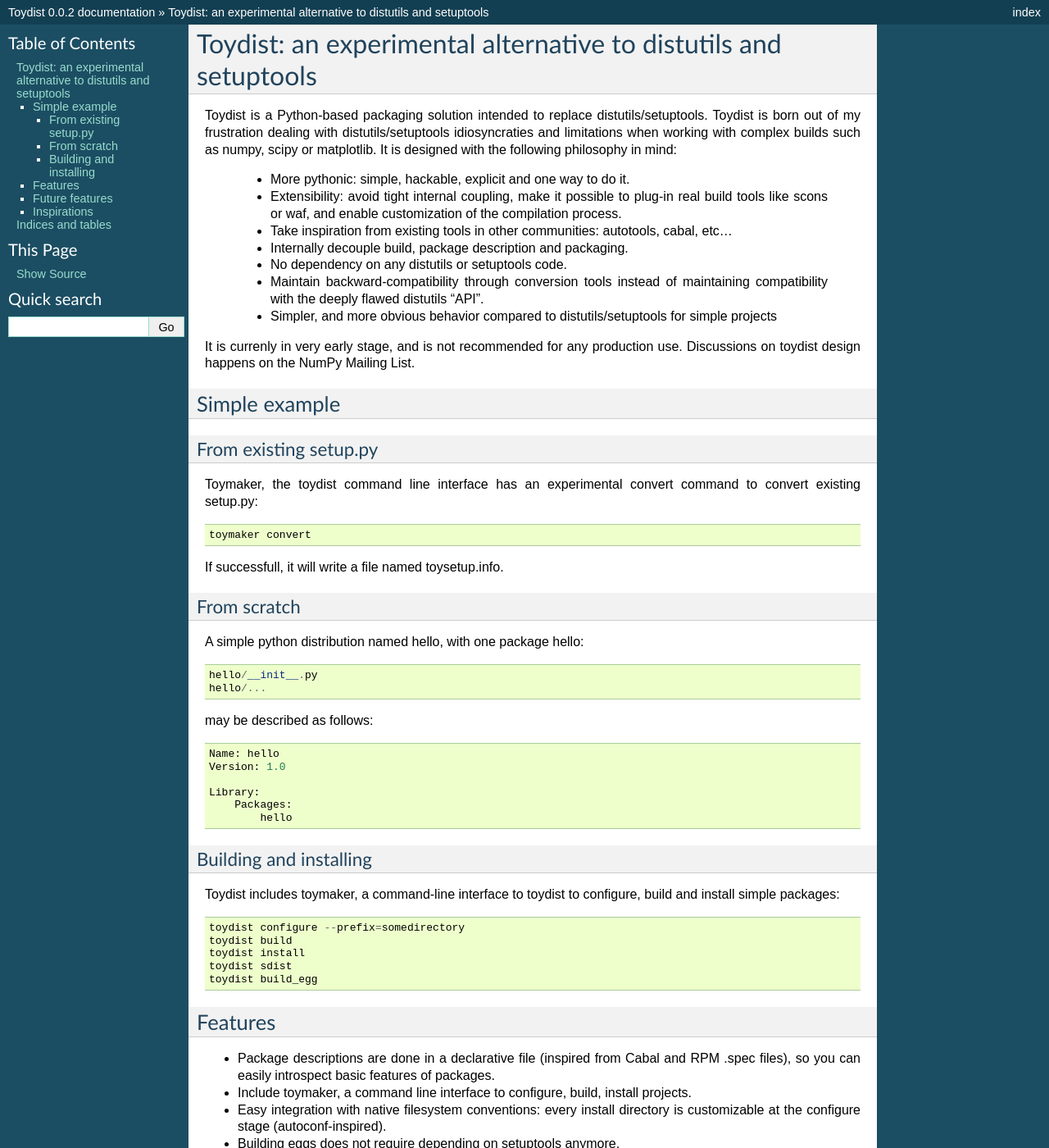
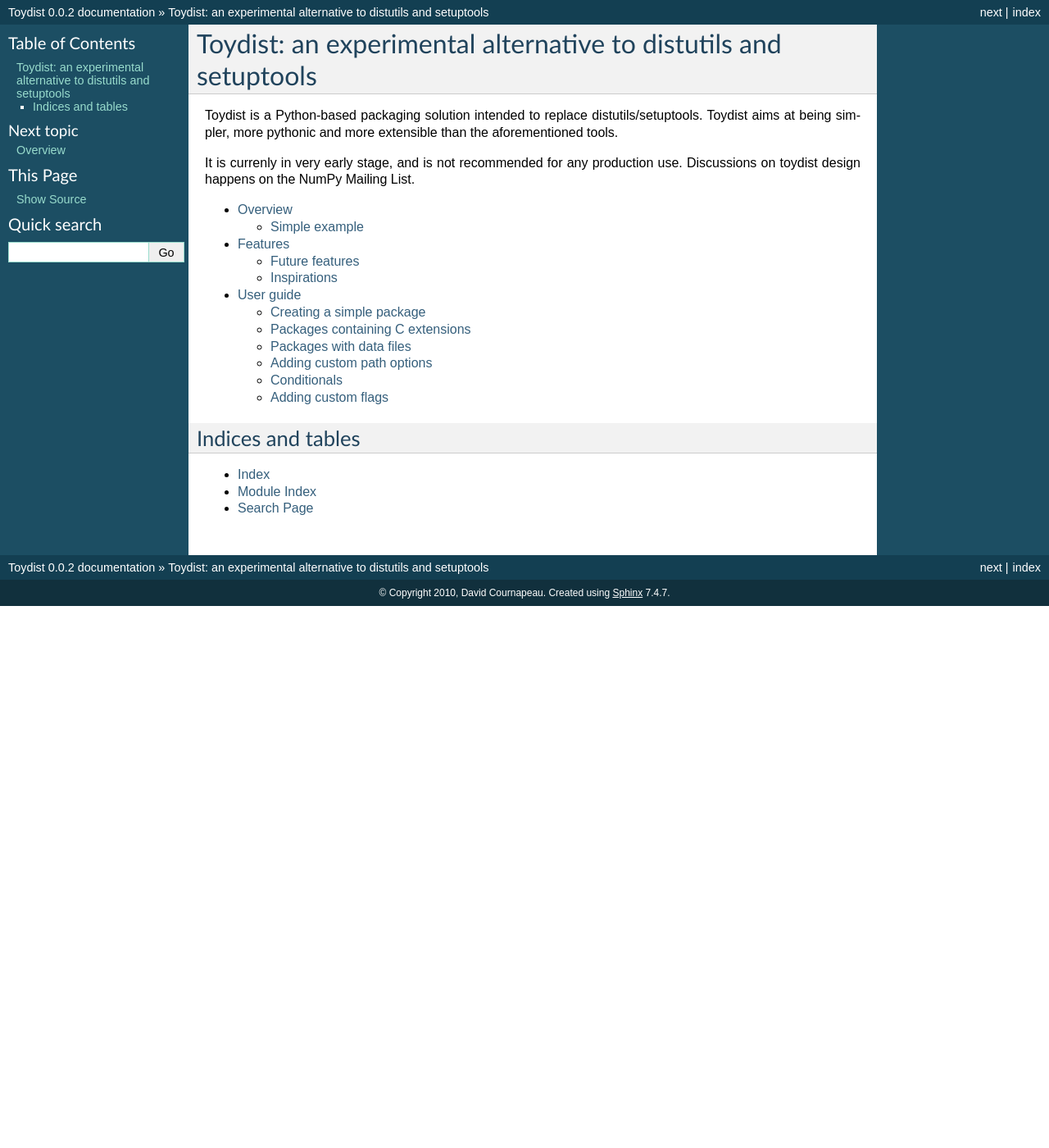
Before and after one commit to cournape/Bento, a Sphinx documentation site: the page built from doc/source/index.rst, in a window 1280 px wide and 1400 px high. Shown: the whole window at 82% size. Built offline with Sphinx 7.4.7, drawn with Linux system fonts in a browser that asks for light colours; some of the changed text lies outside the part shown.

Commit message:
DOC: more structure to the doc - overview/features-rationale/userguide.

```diff
--- a/doc/source/index.rst
+++ b/doc/source/index.rst
@@ -3,106 +3,23 @@
    You can adapt this file completely to your liking, but it should at least
    contain the root `toctree` directive.
 
+################################################################
 Toydist: an experimental alternative to distutils and setuptools
-================================================================
+################################################################
 
 Toydist is a Python-based packaging solution intended to replace
-distutils/setuptools. Toydist is born out of my frustration dealing with
-distutils/setuptools idiosyncraties and limitations when working with complex
-builds such as numpy, scipy or matplotlib. It is designed with the following
-philosophy in mind:
-
-    - More pythonic: simple, hackable, explicit and one way to do it.
-    - Extensibility: avoid tight internal coupling, make it possible to plug-in
-      real build tools like scons or waf, and enable customization of the
-      compilation process.
-    - Take inspiration from existing tools in other communities: autotools,
-      cabal, etc...
-    - Internally decouple build, package description and packaging.
-    - No dependency on any distutils or setuptools code.
-    - Maintain backward-compatibility through conversion tools instead of
-      maintaining compatibility with the deeply flawed distutils "API".
-    - Simpler, and more obvious behavior compared to distutils/setuptools for
-      simple projects
+distutils/setuptools. Toydist aims at being simpler, more pythonic and more
+extensible than the aforementioned tools.
 
 It is currenly in very early stage, and is not recommended for any production
 use. Discussions on toydist design happens on the NumPy Mailing List.
 
-Simple example
---------------
-
-From existing setup.py
-~~~~~~~~~~~~~~~~~~~~~~
-
-Toymaker, the toydist command line interface has an experimental convert
-command to convert existing setup.py::
-
-    toymaker convert
-
-If successfull, it will write a file named toysetup.info.
-
-From scratch
-~~~~~~~~~~~~
-
-A simple python distribution named hello, with one package hello::
-
-    hello/__init__.py
-    hello/...
-
-may be described as follows::
-
-    Name: hello
-    Version: 1.0
-
-    Library:
-        Packages:
-            hello
-
-Building and installing
-~~~~~~~~~~~~~~~~~~~~~~~
-
-Toydist includes toymaker, a command-line interface to toydist to configure,
-build and install simple packages::
-
-    toydist configure --prefix=somedirectory
-    toydist build
-    toydist install
-    toydist sdist
-    toydist build_egg
-
-Features
---------
-
-* Package descriptions are done in a declarative file (inspired from Cabal and
-  RPM .spec files), so you can easily introspect basic features of packages.
-* Include toymaker, a command line interface to configure, build, install
-  projects.
-* Easy integration with native filesystem conventions: every install directory
-  is customizable at the configure stage (autoconf-inspired).
-* Building eggs does not require depending on setuptools anymore.
-
-Future features
----------------
-
-* Simple C-extension building framework to cut distutils dependency
-* Scons/waf libraries to interact with scons and waf build tools
-
-Inspirations
-------------
-
-The main initial inspiration for toydist was Cabal, the packaging tool used in
-the Haskell community.
-
-I have also "stole" features from other similar solutions:
-
-    * Autotools: flexible install scheme (autoconf), extra files installation (automake)
-    * SCons/Waf: tool design, mini build framework
-    * Setuptools: exe-based script generation on windows, egg format
-
-.. Contents:
-
 .. toctree::
    :maxdepth: 2
+
+   overview
+   features
+   userguide
 
 Indices and tables
 ==================
--- /dev/null
+++ b/doc/source/userguide.rst
@@ -0,0 +1,46 @@
+User guide
+==========
+
+Creating a simple package
+-------------------------
+
+Almost every metadata supported in distutils/setuptools is supported in toydist
+file format. For a simple package containing one module hello, the
+toysetup.info would look like::
+
+    Name: hello
+    Version: 0.0.1
+    Summary: A one-line description of the distribution
+    Description:
+        A longer, potentially multi-line string.
+
+        As long as the indentation is maintained, the field is considered as
+        continued.
+    Author: John Doe
+    AuthorEmail: john@doe.org
+    License: BSD
+
+    Library:
+        Packages:
+            hello
+
+TODO: specify every metadata field.
+
+Packages containing C extensions
+--------------------------------
+
+Packages with data files
+------------------------
+
+Installed data vs extra source files.
+
+Adding custom path options
+--------------------------
+
+Conditionals
+------------
+
+Adding custom flags
+-------------------
+
+.. _sphinx: http://sphinx.pocoo.org
```
Also changed, not shown: doc/source/features.rst (added, +37 -0 lines), doc/source/overview.rst (added, +126 -0 lines).
